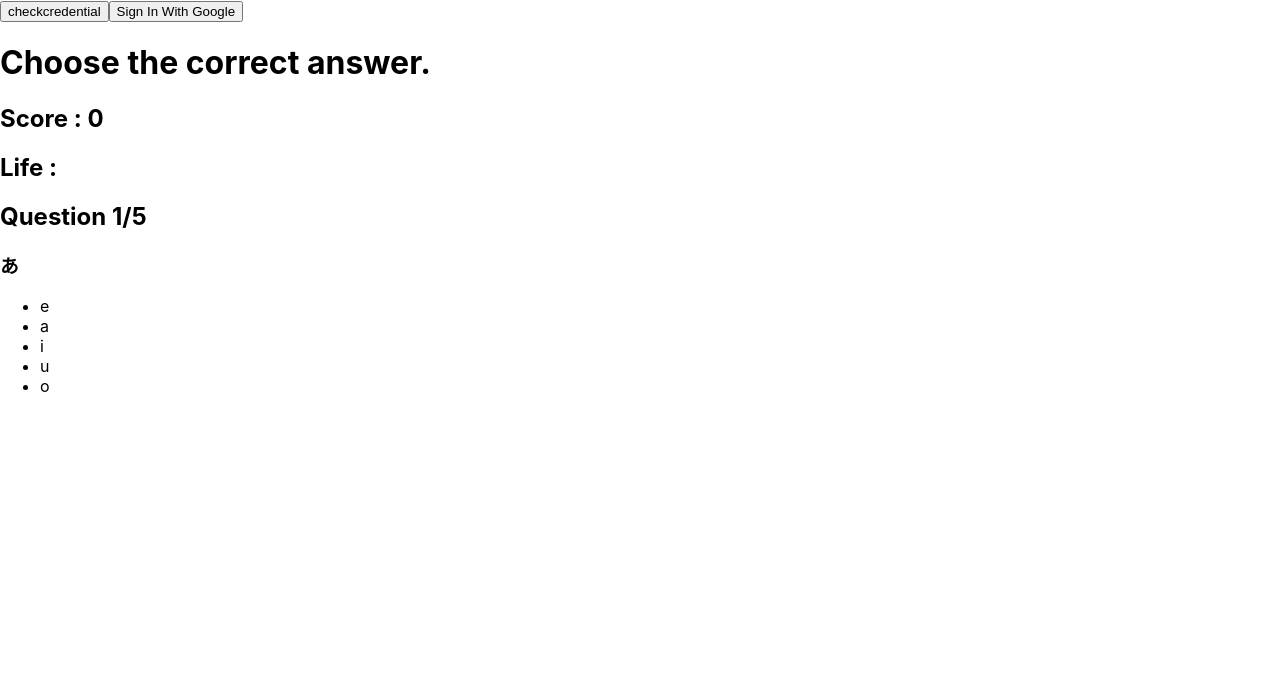
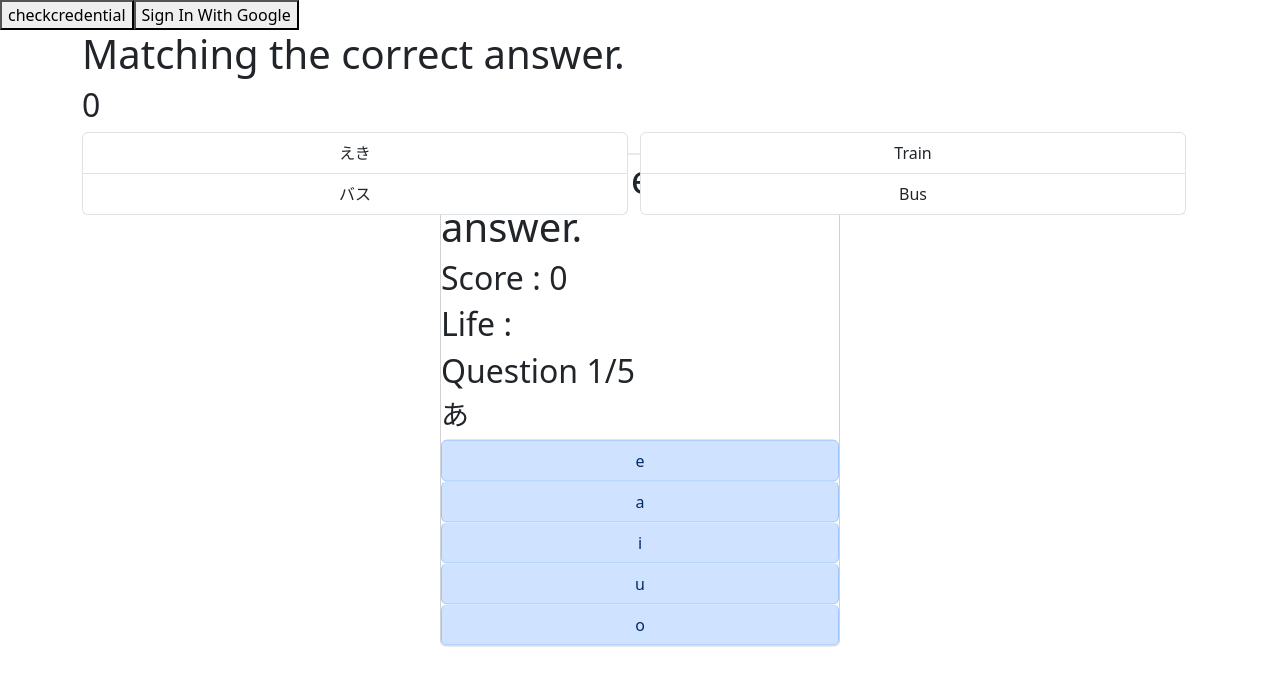
Before and after one commit to Thanawatsun/japanese-word-battle, a React (Create React App) app: page / in a window 1280 px wide. Shown: the top 686 px of the page. Built offline with nearby package versions, Linux system fonts and the light colour scheme; no server answers.

Commit message:
Update Game
- Make Matching Game.
- Use Bootstrap.

```diff
--- a/src/App.js
+++ b/src/App.js
@@ -5,6 +5,8 @@ import LoginUser from "./page/login";
 import LogoutUser from "./page/logout";
 import Multi from "./multitest";
 import MultiChoice from "./component/MultiChoice";
+import Matching from "./component/Matching";
+import "bootstrap/dist/css/bootstrap.min.css";
 
 function App() {
   const isLoading = false;
@@ -24,6 +26,7 @@ function App() {
       )}
       <MultiChoice />
       {/* <Multi /> */}
+      <Matching />
     </div>
   );
 }
--- /dev/null
+++ b/src/component/Matching.js
@@ -0,0 +1,126 @@
+import React, { useEffect, useState } from "react";
+import ListGroup from "react-bootstrap/ListGroup";
+import "./MatchingSty.css";
+
+function Matching() {
+  const [score, setScore] = useState(0);
+  const [matchQuzArray, setMatchQuzArray] = useState([]);
+  const [matchAnsArray, setMatchAnsArray] = useState([]);
+  const [finish, setFinish] = useState(false);
+  const [allMatch, setAllMatch] = useState(0);
+  const [selectLeft, setSelectLeft] = useState(null);
+  const [selectRight, setSelectRight] = useState(null);
+
+  const matchQuz = [
+    {
+      id: 1,
+      text: "えき",
+      type: "word",
+      matched: false,
+    },
+    {
+      id: 2,
+      text: "バス",
+      type: "word",
+      matched: false,
+    },
+  ];
+  const matchAns = [
+    {
+      id: 1,
+      text: "Train",
+      type: "meaning",
+      matched: false,
+    },
+    {
+      id: 2,
+      text: "Bus",
+      type: "meaning",
+      matched: false,
+    },
+  ];
+
+  function NewGame() {
+    setScore(0);
+    setMatchQuzArray(matchQuz);
+    setMatchAnsArray(matchAns);
+    setFinish(false);
+    setAllMatch(0);
+    setSelectLeft(null);
+    setSelectRight(null);
+  }
+
+  function HandleSelected(item) {
+    if (item.type === "word" && !item.matched) {
+      console.log("yes");
+      setSelectLeft(item);
+    } else if (!item.matched) {
+      console.log("no");
+      setSelectRight(item);
+    }
+  }
+
+  function RemoveSelection() {
+    setSelectLeft(null);
+    setSelectRight(null);
+  }
+
+  React.useEffect(() => {
+    if (selectLeft && selectRight) {
+      if (selectLeft.id === selectRight.id) {
+        setScore(score + 1);
+        RemoveSelection();
+      } else {
+        RemoveSelection();
+      }
+    }
+  }, [score, selectLeft, selectRight]);
+
+  React.useEffect(() => {
+    NewGame();
+  }, []);
+
+  return (
+    <div className="container">
+      {finish ? (
+        <div>
+          <h2>yes</h2>
+        </div>
+      ) : (
+        <div></div>
+      )}
+      <div className="header">
+        <h1>Matching the correct answer.</h1>
+        <h2>{score}</h2>
+      </div>
+      <div className="board container text-center">
+        <div className="row">
+          <ListGroup as="ul" className="matching-items col">
+            {matchQuz.map((item) => (
+              <ListGroup.Item
+                as="li"
+                key={item.id}
+                onClick={() => HandleSelected(item)}
+              >
+                {item.text}
+              </ListGroup.Item>
+            ))}
+          </ListGroup>
+          <ListGroup as="ul" className="matching-items col">
+            {matchAns.map((item) => (
+              <ListGroup.Item
+                as="li"
+                key={item.id}
+                onClick={() => HandleSelected(item)}
+              >
+                {item.text}
+              </ListGroup.Item>
+            ))}
+          </ListGroup>
+        </div>
+      </div>
+    </div>
+  );
+}
+
+export default Matching;
--- /dev/null
+++ b/src/component/MatchingSty.css
@@ -0,0 +1,10 @@
+.board {
+}
+
+li {
+    background-color: black;
+}
+
+li:hover {
+    background-color: red;
+}
--- a/src/component/MultiChoice.js
+++ b/src/component/MultiChoice.js
@@ -1,4 +1,5 @@
 import React, { useEffect, useState } from "react";
+import ListGroup from "react-bootstrap/ListGroup";
 
 function MultiChoice() {
   const [showFinalResults, setFinalResults] = useState(false);
@@ -6,7 +7,7 @@ function MultiChoice() {
   const [currentQuestion, setCurrentQuestion] = useState(0);
   const [combo, setCombo] = useState(1);
   const [correctAns, setCorrectAns] = useState(0);
-  const [showScore,setShowScore] = useState(0);
+  const [showScore, setShowScore] = useState(0);
 
   useEffect(() => {
     console.log(score);
@@ -14,7 +15,6 @@ function MultiChoice() {
   }, [score]);
 
   const optionClicked = (isCorrect) => {
-
     if (isCorrect) {
       setScore(score + 10 * combo);
       setCombo(combo + 1);
@@ -97,7 +97,10 @@ function MultiChoice() {
   ];
 
   return (
-    <div className="MultiChoice">
+    <div
+      className="MultiChoice card position-absolute top-50 start-50 translate-middle"
+      style={{ width: "25rem" }}
+    >
       <h1>Choose the correct answer.</h1>
       <h2>Score : {showScore}</h2>
       <h2>Life : </h2>
@@ -109,7 +112,9 @@ function MultiChoice() {
             {correctAns}/{questions.length} (
             {(correctAns / questions.length) * 100}%)
           </h2>
-          <button onClick={() => restartGame()}>Restart</button>
+          <button className="btn btn-primary" onClick={() => restartGame()}>
+            Restart
+          </button>
         </div>
       ) : (
         <div className="question-card">
@@ -117,18 +122,21 @@ function MultiChoice() {
             Question {currentQuestion + 1}/{questions.length}
           </h2>
           <h3 className="question-text">{questions[currentQuestion].text}</h3>
-          <ul>
+          <ListGroup as="ul">
             {questions[currentQuestion].options.map((option) => {
               return (
-                <li
+                <ListGroup.Item
+                  as="li"
+                  className="btn"
+                  variant="primary"
                   onClick={() => optionClicked(option.isCorrect)}
                   key={option.id}
                 >
                   {option.text}
-                </li>
+                </ListGroup.Item>
               );
             })}
-          </ul>
+          </ListGroup>
         </div>
       )}
     </div>
```
